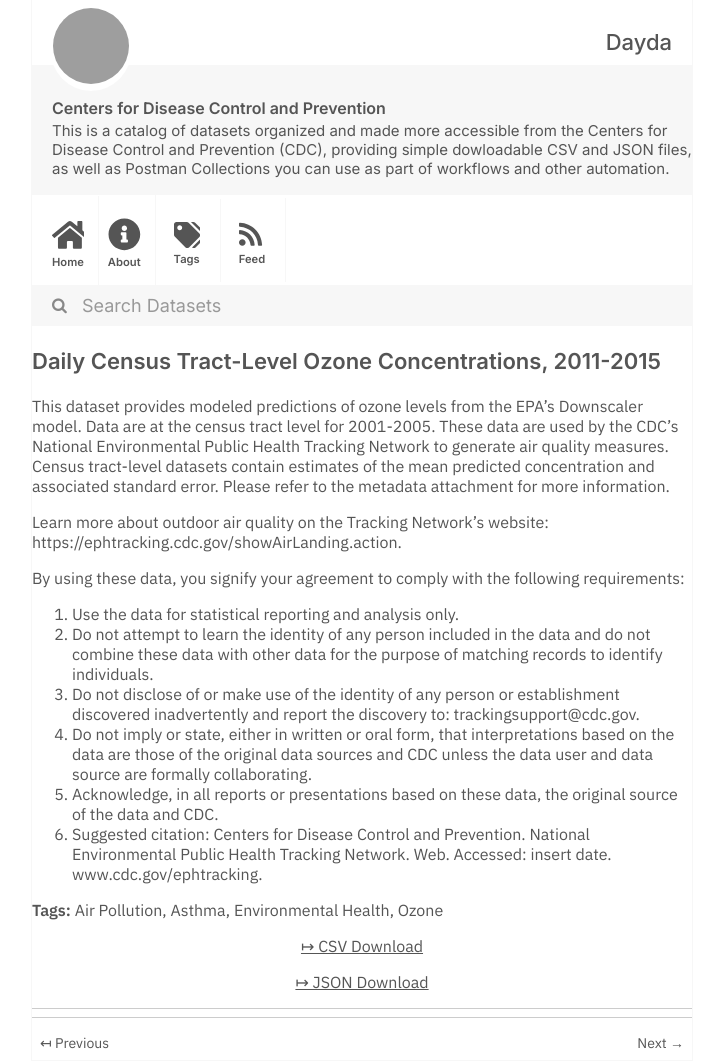
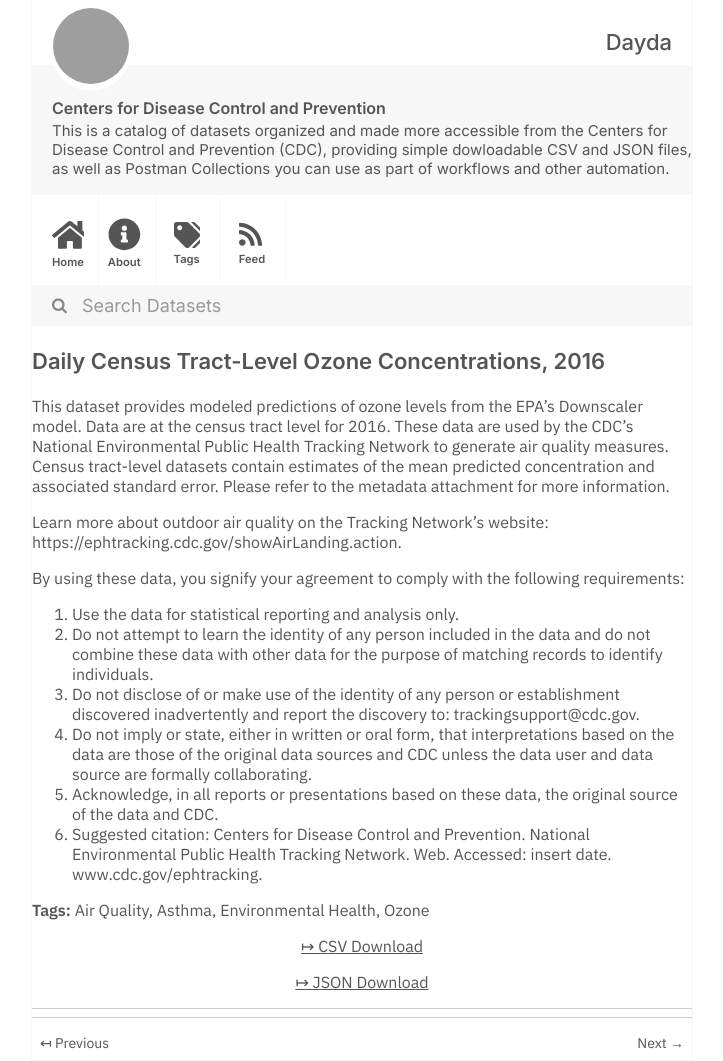
Before and after one commit to dayda-entities/centers-for-disease-control-and-prevention, a Jekyll site: the page built from _posts/2020-11-12-daily-census-tract-level-ozone.md, in a window 1280 px wide. Shown: the whole page, without its empty margins (278-1001 px from the left). Built offline with Jekyll 4.4.1, drawn with Linux system fonts in a browser that asks for light colours; grey boxes are pictures that could not be loaded.

Commit message:
Publish Data

```diff
--- a/_posts/2020-11-12-daily-census-tract-level-ozone.md
+++ b/_posts/2020-11-12-daily-census-tract-level-ozone.md
@@ -1,21 +1,21 @@
 ---
-title: 'Daily Census Tract-Level Ozone Concentrations, 2011-2015'
-created: '2020-11-12T12:13:30.969881'
-modified: '2021-04-21T19:17:17.569834'
+title: 'Daily Census Tract-Level Ozone Concentrations, 2016'
+created: '2020-11-12T12:14:02.296001'
+modified: '2021-04-21T19:21:28.998616'
 state: active
 type: dataset
 tags:
-  - Air Pollution
+  - Air Quality
   - Asthma
   - Environmental Health
   - Ozone
 groups: []
-csv_url: 'https://data.cdc.gov/api/views/847z-pxin/rows.csv?accessType=DOWNLOAD'
-json_url: 'https://data.cdc.gov/api/views/847z-pxin/rows.json?accessType=DOWNLOAD'
+csv_url: 'https://data.cdc.gov/api/views/cicv-w9dv/rows.csv?accessType=DOWNLOAD'
+json_url: 'https://data.cdc.gov/api/views/cicv-w9dv/rows.json?accessType=DOWNLOAD'
 layout: post
 
 ---
-This dataset provides modeled predictions of ozone levels from the EPA's Downscaler model. Data are at the census tract level for 2001-2005. These data are used by the CDC's National Environmental Public Health Tracking Network to generate air quality measures. Census tract-level datasets contain estimates of the mean predicted concentration and associated standard error. Please refer to the metadata attachment for more information.
+This dataset provides modeled predictions of ozone levels from the EPA's Downscaler model. Data are at the census tract level for 2016. These data are used by the CDC's National Environmental Public Health Tracking Network to generate air quality measures. Census tract-level datasets contain estimates of the mean predicted concentration and associated standard error. Please refer to the metadata attachment for more information.
 
 Learn more about outdoor air quality on the Tracking Network's website: https://ephtracking.cdc.gov/showAirLanding.action.
 
```
